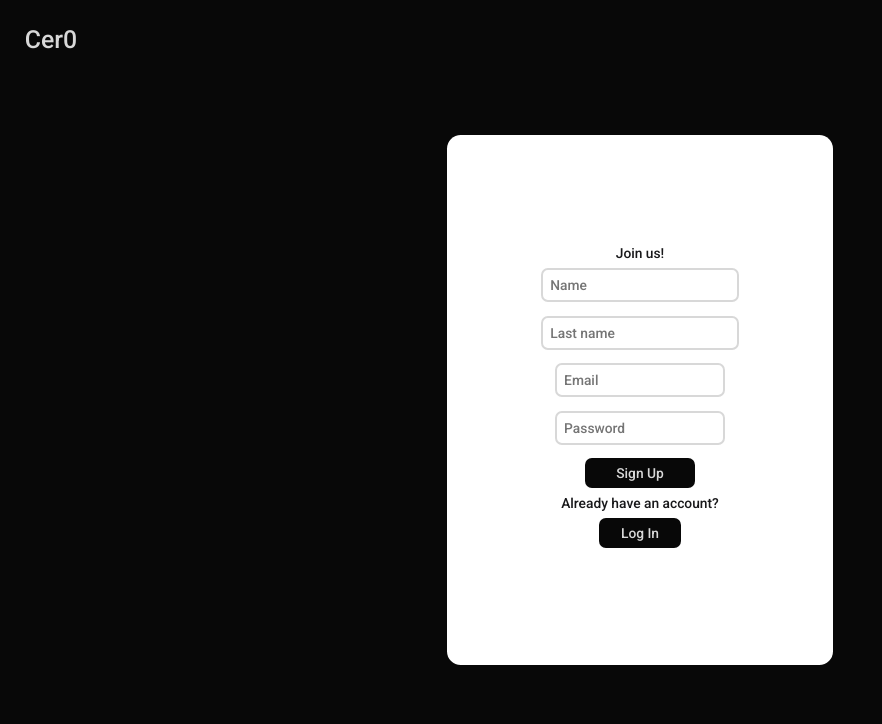
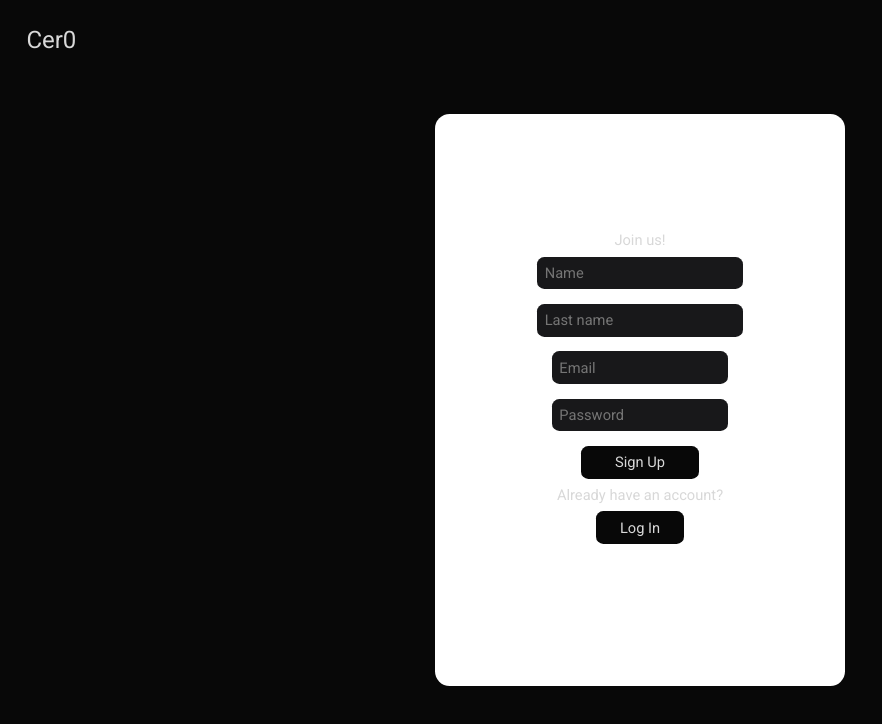
Before and after one commit to erickGit-dev/rest-practice, a React (Create React App) app in the folder client/: page /signup in a window 1280 px wide. Shown: the top 724 px of the page, without its empty margins (0-882 px from the left). Built offline with nearby package versions, Linux system fonts and the light colour scheme; no server answers.

Commit message:
feat: too many changes to remenber

```diff
--- a/client/src/App.tsx
+++ b/client/src/App.tsx
@@ -1,5 +1,5 @@
 import React from 'react';
-import style from './styles/App.module.css'
+import style from './styles/App.module.css';
 import Navbar from './components/navbar';
 import { Outlet } from 'react-router-dom';
 
--- /dev/null
+++ b/client/src/components/logout.tsx
@@ -0,0 +1,41 @@
+import React from 'react';
+import { useNavigate } from 'react-router-dom';
+import { config } from "../config";
+import { FaArrowRightFromBracket } from 'react-icons/fa6';
+import style from '../styles/logout.module.css'
+
+const LogoutButton: React.FC = () => {
+    const navigate = useNavigate();
+    const logOutURL: string = config.logOutURL;
+    const handleLogout = async () => {
+        const token = localStorage.getItem('token');
+        if (token) {
+            try {
+                const response = await fetch(logOutURL, {
+                    method: 'POST',
+                    headers: {
+                        'Content-Type': 'application/json',
+                        'Authorization': `Bearer ${token}`
+                    },
+                    mode: 'cors',
+                    credentials: 'include'
+                });
+
+                if (response.ok) {
+                    localStorage.removeItem('token');
+                    navigate('/login');
+                } else {
+                    console.error('Error logging out:', response.statusText);
+                }
+            } catch (error) {
+                console.error('No token reconized:', error);
+            }
+        }
+    }
+
+    return <button onClick={handleLogout} title='Log out' className={style['log-out']}>
+        <FaArrowRightFromBracket size={'13pt'}/>
+    </button>;
+};
+
+export default LogoutButton;
--- a/client/src/components/navbar.tsx
+++ b/client/src/components/navbar.tsx
@@ -2,7 +2,7 @@ import React from "react";
 import { FaBars, FaX } from "react-icons/fa6";
 import { Link } from "react-router-dom";
 import Style from "../styles/navbar.module.css";
-
+import LogoutButton from "./logout";
 const Navbar: React.FC = () => {
   const navRef = React.useRef<HTMLDivElement>(null);
 
@@ -20,11 +20,12 @@ const Navbar: React.FC = () => {
         <Link to="/login" onClick={toggleNav} className={Style['log-in']} >Log In</Link>
         <Link to="/signup" onClick={toggleNav} className={Style['sign-up']}>Sign Up </Link>
         <button className={Style['menu-close']} onClick={toggleNav}>
-          <FaX size={'1.3em'} />
+          <FaX size={'13pt'} />
         </button>
+      <LogoutButton />
       </nav >
       <button className={Style['menu-bars']} onClick={toggleNav}>
-        <FaBars size={'1.3em'} />
+        <FaBars size={'13pt'} />
       </button>
     </header>
   );
--- a/client/src/components/pages/login.tsx
+++ b/client/src/components/pages/login.tsx
@@ -46,20 +46,25 @@ const Login: React.FC = () => {
     setResponse('');
     if (Object.keys(errorValidation).length === 0) {
       try {
-        const req = await fetch(logInURL, {
+        const res = await fetch(logInURL, {
           method: 'POST',
           headers: {
             'Content-Type': 'application/json'
           },
           body: JSON.stringify(data)
         });
-        const newData = await req.json();
-
+        const newData = await res.json();
+        if (newData.token) {
+          console.log(newData.token);
+          localStorage.setItem('token', newData.token);
+          setTimeout(() => {
+            navigate('/');
+          }, 2000);
+        } else {
+          console.log('token not recived');
+        }
         setResponse(newData.message)
         setData(initalState);
-        setTimeout(() => {
-          navigate('/');
-        }, 2000);
       } catch (error) {
         console.error(error);
       }
--- a/client/src/config.ts
+++ b/client/src/config.ts
@@ -1,4 +1,5 @@
 export const config = {
-    signUpURL: process.env.REACT_APP_SIGN_UP_URL || "http://localhost:3001/api/v0/signup/",
-    logInURL: process.env.REACT_APP_LOG_IN_URL || "http://localhost:3001/api/v0/login/"
+    signUpURL: process.env.REACT_APP_SIGN_UP_URL ||  "http://localhost:3001/api/v0/sign-up/",
+    logInURL: process.env.REACT_APP_LOG_IN_URL ||  "http://localhost:3001/api/v0/log-in/",
+    logOutURL: process.env.REACT_APP_LOG_OUT_URL || "http://localhost:3001/api/v0/log-out/"
 };
--- a/client/src/index.tsx
+++ b/client/src/index.tsx
@@ -9,6 +9,6 @@ const root = ReactDOM.createRoot(
 
 root.render(
   <React.StrictMode>
-    <RouterProvider router={router} />
+    <RouterProvider router={router}/>
   </React.StrictMode>
 );
--- a/client/src/styles/App.module.css
+++ b/client/src/styles/App.module.css
@@ -1,16 +1,20 @@
 * {
     font-family: "Roboto", sans-serif;
-    font-size: 13.8px;
-    font-weight: 500;
-    font-style: normal;
+    font-size: 11pt;
+    font-weight: normal;
     margin: 0;
     padding: 0;
 }
 
-:root{
+:root {
     --darkModeBackground: #080808;
     --darkModeBody: #0C0C0F;
     --darkModeText: #D8D8D8;
+    --darkModeTextHover: #f7f7f7;
+    --lightModeBackground: #ffffff;
+    --lightModeText: #18181A;
+    --offDarkModeBackground: #18181A;
+    --errorColor: #ff3535;
 }
 
 .body {
--- a/client/src/styles/login.module.css
+++ b/client/src/styles/login.module.css
@@ -1,11 +1,3 @@
-:root {
-    --lightModeBackground: #ffffff;
-    --lightModeText: #18181A;
-    --darkModeBackground: #080808;
-    --darkModeText: #D8D8D8;
-    --offDarkModeBackground: #18181A;
-    --errorColor: #ff3535;
-}
 
 .log-in {
     margin: 0;
@@ -22,7 +14,7 @@
         position: absolute;
         top: 0;
         left: 0;
-        font-size: 1.8rem;
+        font-size: 18pt;
         text-decoration: none;
         color: var(--darkModeText);
         padding: 0.8rem;
@@ -36,7 +28,7 @@
         align-items: center;
         background-color: var(--lightModeBackground);
         width: 12em;
-        height: auto;
+        height: 18rem;
         padding: 8rem;
         margin: 2rem;
         color: var(--darkModeText);
@@ -50,8 +42,9 @@
             margin: 0.5rem;
             padding: 0.5rem;
             border-radius: 0.5rem;
-            border: 0.2rem solid var(--darkModeText);
             transition: width 0.3s ease-in-out;
+            border: none;
+            background-color: var(--offDarkModeBackground);
 
             &[type=email] {
                 width: 11rem;
@@ -68,7 +61,7 @@
         }
 
         .errors {
-            font-size: 0.9rem;
+            font-size: 10pt;
             color: var(--errorColor);
         }
 
--- /dev/null
+++ b/client/src/styles/logout.module.css
@@ -0,0 +1,9 @@
+.log-out {
+    padding: 5px;
+    cursor: pointer;
+    background: transparent;
+    border: none;
+    outline: none;
+    color: var(--textColor);
+    font-size: 1.0rem;
+}
--- a/client/src/styles/navbar.module.css
+++ b/client/src/styles/navbar.module.css
@@ -1,14 +1,8 @@
-:root {
-    --mainColor: #080808;
-    --buttonColor: #18181A;
-    --textColor: #D8D8D8;
-    --textHover: #D1D0D0;
-}
 
 header {
     position: sticky;
     top: 0;
-    background-color: var(--mainColor);
+    background-color: var(--darkModeBackground);
     padding: 0 2rem;
     display: flex;
     justify-content: space-between;
@@ -16,9 +10,10 @@ header {
     height: 80px;
 
     & .app-name {
-        font-size: 1.8rem;
+        font-size: 18pt;
+        font-weight: 400;
         text-decoration: none;
-        color: var(--textColor);
+        color: var(--darkModeText);
         margin-right: 0;
     }
 
@@ -31,13 +26,13 @@ header {
             padding: 0.5rem;
             display: block;
             text-decoration: none;
-            color: var(--textColor);
+            color: var(--darkModeText);
             border-radius: 0.5rem;
 
             &:hover {
                 transition: 0.3s;
-                color: var(--textHover);
-                background-color: var(--buttonColor);
+                color: var(--darkModeTextHover);
+                background-color: var(--lightModeText);
             }
         }
 
@@ -46,7 +41,7 @@ header {
 
             &:hover {
                 background-color: #000000;
-                color: var(--textHover);
+                color: var(--darkModeTextHover);
             }
 
         }
@@ -57,8 +52,7 @@ header {
             background: transparent;
             border: none;
             outline: none;
-            color: var(--textColor);
-            font-size: 1.0rem;
+            color: var(--darkModeText);
             visibility: hidden;
             opacity: 0;
         }
@@ -70,8 +64,7 @@ header {
         background: transparent;
         border: none;
         outline: none;
-        color: var(--textColor);
-        font-size: 1.0rem;
+        color: var(--darkModeText);
         visibility: hidden;
         opacity: 0;
     }
@@ -93,9 +86,9 @@ header {
             flex-direction: column;
             align-items: center;
             justify-content: center;
-            background-color: var(--mainColor);
+            background-color: var(--darkModeBackground);
             opacity: 2px;
-            color: var(--textColor);
+            color: var(--darkModeText);
             gap: 1rem;
             transition: 1s;
             transform: translateY(-100vh);
--- a/client/src/styles/singup.module.css
+++ b/client/src/styles/singup.module.css
@@ -1,11 +1,3 @@
-:root {
-    --lightModeBackground: #ffffff;
-    --lightModeText: #18181A;
-    --darkModeBackground: #080808;
-    --darkModeText: #D8D8D8;
-    --offDarkModeBackground: #18181A;
-    --errorColor: #ff3535;
-}
 
 .sing-up {
     margin: 0;
@@ -22,7 +14,8 @@
         position: absolute;
         top: 0;
         left: 0;
-        font-size: 1.8rem;
+        font-size: 18pt;
+        font-weight: 400;
         text-decoration: none;
         color: var(--darkModeText);
         padding: 0.8rem;
@@ -36,10 +29,10 @@
         align-items: center;
         background-color: var(--lightModeBackground);
         width: 12em;
-        height: auto;
+        height: 23rem;
         padding: 8rem;
         margin: 2rem;
-        color: var(--lightModeText);
+        color: var(--darkModeText);
 
         & .response {
             color: var(--darkModeText);
@@ -50,7 +43,8 @@
             margin: 0.5rem;
             padding: 0.5rem;
             border-radius: 0.5rem;
-            border: 0.2rem solid var(--darkModeText);
+            border: none;
+            background-color: var(--offDarkModeBackground);
             transition: width 0.3s ease-in-out;
 
             &[type=text] {
@@ -72,7 +66,7 @@
         }
 
         .errors {
-            font-size: 0.9rem;
+            font-size: 10pt;
             color: var(--errorColor);
         }
 
```
Also changed, not shown: client/src/components/routes/routes.tsx (+7 -7 lines).
